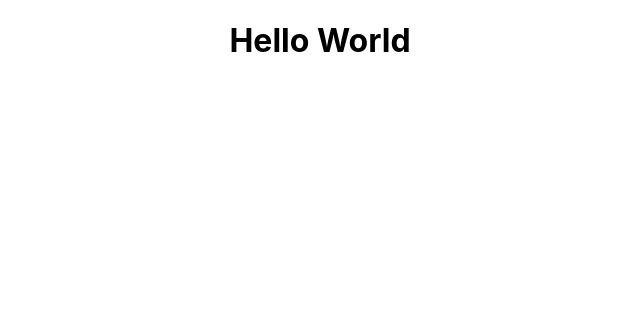
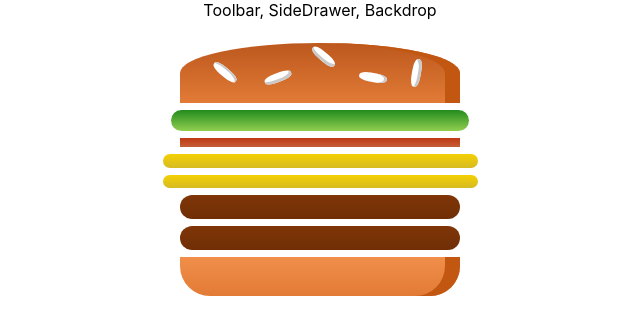
Before and after one commit to jerni81/burger-builder, a React (Create React App) app in the folder burger-builder/: page / in a window 1280 px wide. Shown: the top 334 px of the page, without its empty margins (320-960 px from the left). Built offline with nearby package versions, Linux system fonts and the light colour scheme.

Commit message:
render burger dynamically

```diff
--- a/burger-builder/package.json
+++ b/burger-builder/package.json
@@ -6,6 +6,7 @@
     "@testing-library/jest-dom": "^4.2.4",
     "@testing-library/react": "^9.3.2",
     "@testing-library/user-event": "^7.1.2",
+    "prop-types": "^15.7.2",
     "react": "^16.12.0",
     "react-dom": "^16.12.0",
     "react-scripts": "3.3.0"
--- a/burger-builder/public/index.html
+++ b/burger-builder/public/index.html
@@ -24,7 +24,7 @@
       work correctly both with client-side routing and a non-root public URL.
       Learn how to configure a non-root public URL by running `npm run build`.
     -->
-    <title>React App</title>
+    <title>Burger Builder</title>
   </head>
   <body>
     <noscript>You need to enable JavaScript to run this app.</noscript>
--- a/burger-builder/src/App.js
+++ b/burger-builder/src/App.js
@@ -1,11 +1,14 @@
-import React from 'react';
-import logo from './logo.svg';
+import React, {Component} from 'react';
 import './App.css';
+import Layout from './components/Layout/Layout'
+import BurgerBuilder from './containers/BurgerBuilder/BurgerBuilder'
 
 function App() {
   return (
     <div className="App">
-      <h1>Hello World</h1>
+      <Layout>
+        <BurgerBuilder />
+      </Layout>
     </div>
   );
 }
--- /dev/null
+++ b/burger-builder/src/components/Burger/Burger.css
@@ -0,0 +1,30 @@
+.Burger {
+  width: 100%;
+  margin: auto;
+  height: 250px;
+  overflow: scroll;
+  text-align: center;
+  font-weight: bold;
+  font-size: 1.2rem;
+}
+
+@media (min-width: 1000px) and (min-height: 700px) {
+  .Burger {
+    width: 700px;
+    height: 600px;
+  }
+}
+
+@media (min-width: 500px) and (min-height: 401px) {
+  .Burger {
+    width: 450px;
+    height: 400px;
+  }
+}
+
+@media (min-width: 500px) and (min-height: 400px) {
+  .Burger {
+    width: 350px;
+    height: 300px;
+  }
+}
--- /dev/null
+++ b/burger-builder/src/components/Burger/Burger.js
@@ -0,0 +1,20 @@
+import React from 'react'
+import classes from './Burger.css'
+import BurgerIngredient from './BurgerIngredient/BurgerIngredients'
+
+const burger = (props) => {
+  const tranformedIngredients = Object.keys(props.ingredients).map(igKey => {
+    return [...Array(props.ingredients[igKey])].map((_, i) => {
+      return <BurgerIngredient key={igKey + i} type={igKey} />
+    })
+  })
+  return (
+    <div className='Burger'>
+      <BurgerIngredient type="bread-top" />
+      {tranformedIngredients}
+      <BurgerIngredient type="bread-bottom" />
+    </div>
+  );
+}
+
+export default burger;
--- /dev/null
+++ b/burger-builder/src/components/Burger/BurgerIngredient/BurgerIngredients.css
@@ -0,0 +1,113 @@
+.BreadBottom {
+    height: 13%;
+    width: 80%;
+    background: linear-gradient(#F08E4A, #e27b36);
+    border-radius: 0 0 30px 30px;
+    box-shadow: inset -15px 0 #c15711;
+    margin: 2% auto;
+}
+
+.BreadTop {
+    height: 20%;
+    width: 80%;
+    background: linear-gradient(#bc581e, #e27b36);
+    border-radius: 50% 50% 0 0;
+    box-shadow: inset -15px 0 #c15711;
+    margin: 2% auto;
+    position: relative;
+}
+
+.Seeds1 {
+    width: 10%;
+    height: 15%;
+    position: absolute;
+    background-color: white;
+    left: 30%;
+    top: 50%;
+    border-radius: 40%;
+    transform: rotate(-20deg);
+    box-shadow: inset -2px -3px #c9c9c9;
+}
+
+.Seeds1:after {
+    content: "";
+    width: 100%;
+    height: 100%;
+    position: absolute;
+    background-color: white;
+    left: -170%;
+    top: -260%;
+    border-radius: 40%;
+    transform: rotate(60deg);
+    box-shadow: inset -1px 2px #c9c9c9;
+  }
+
+.Seeds1:before {
+    content: "";
+    width: 100%;
+    height: 100%;
+    position: absolute;
+    background-color: white;
+    left: 180%;
+    top: -50%;
+    border-radius: 40%;
+    transform: rotate(60deg);
+    box-shadow: inset -1px -3px #c9c9c9;
+  }
+
+  .Seeds2 {
+    width: 10%;
+    height: 15%;
+    position: absolute;
+    background-color: white;
+    left: 64%;
+    top: 50%;
+    border-radius: 40%;
+    transform: rotate(10deg);
+    box-shadow: inset -3px 0 #c9c9c9;
+  }
+
+  .Seeds2:before {
+    content: "";
+    width: 100%;
+    height: 100%;
+    position: absolute;
+    background-color: white;
+    left: 150%;
+    top: -130%;
+    border-radius: 40%;
+    transform: rotate(90deg);
+    box-shadow: inset 1px 3px #c9c9c9;
+  }
+
+
+.Meat {
+    width: 80%;
+    height: 8%;
+    background: linear-gradient(#7f3608, #702e05);
+    margin: 2% auto;
+    border-radius: 15px;
+}
+
+.Cheese {
+    width: 90%;
+    height: 4.5%;
+    margin: 2% auto;
+    background: linear-gradient(#f4d004, #d6bb22);
+    border-radius: 20px;
+}
+
+.Salad {
+    width: 85%;
+    height: 7%;
+    margin: 2% auto;
+    background: linear-gradient(#228c1d, #91ce50);
+    border-radius: 20px;
+}
+
+.Bacon {
+    width: 80%;
+    height: 3%;
+    background: linear-gradient(#bf3813, #c45e38);
+    margin: 2% auto;
+}
--- /dev/null
+++ b/burger-builder/src/components/Burger/BurgerIngredient/BurgerIngredients.js
@@ -0,0 +1,44 @@
+import React, { Component }from 'react'
+import classes from './BurgerIngredients.css'
+import PropTypes from 'prop-types'
+
+class BurgerIngredient extends Component {
+  render () {
+    let ingredient = null
+
+    switch (this.props.type) {
+      case ('bread-bottom'):
+        ingredient = <div className='BreadBottom'></div>;
+        break;
+      case ('bread-top'):
+        ingredient = (
+          <div className="BreadTop">
+            <div className="Seeds1"></div>
+            <div className="Seeds2"></div>
+          </div>
+        );
+        break;
+      case ('meat'):
+        ingredient = <div className='Meat'></div>
+        break;
+      case ('cheese'):
+        ingredient = <div className='Cheese'></div>
+        break;
+      case ('salad'):
+        ingredient = <div className='Salad'></div>
+        break;
+      case ('bacon'):
+        ingredient = <div className='Bacon'></div>
+        break;
+      default:
+        ingredient = null
+    }
+    return ingredient
+  }
+}
+
+BurgerIngredient.propTypes = {
+  type: PropTypes.string.isRequired
+}
+
+export default BurgerIngredient;
--- /dev/null
+++ b/burger-builder/src/components/Layout/Layout.css
@@ -0,0 +1,3 @@
+.content {
+  margin-top: 16px;
+}
--- /dev/null
+++ b/burger-builder/src/components/Layout/Layout.js
@@ -0,0 +1,14 @@
+import React from 'react'
+import Aux from '../../hoc/Aux'
+import classes from './Layout.css'
+
+const Layout = (props) => (
+  <Aux>
+    <div>Toolbar, SideDrawer, Backdrop</div>
+    <main className='content'>
+      {props.children}
+    </main>
+  </Aux>
+)
+
+export default Layout
--- /dev/null
+++ b/burger-builder/src/containers/BurgerBuilder/BurgerBuilder.js
@@ -0,0 +1,25 @@
+import React, {Component} from 'react';
+import Aux from '../../hoc/Aux'
+import Burger from '../../components/Burger/Burger'
+
+
+class BurgerBuilder extends Component {
+  state = {
+    ingredients: {
+      salad: 1,
+      bacon: 1,
+      cheese: 2,
+      meat:2
+    }
+  }
+
+  render () {
+    return (
+      <Aux>
+        <Burger ingredients={this.state.ingredients} />
+      </Aux>
+    )
+  }
+}
+
+export default BurgerBuilder
--- /dev/null
+++ b/burger-builder/src/hoc/Aux.js
@@ -0,0 +1,3 @@
+const aux = (props) => props.children;
+
+export default aux;
```
Also changed, not shown: burger-builder/src/logo.svg (deleted), 1 other file (tests, documents, lock files or other folders).
